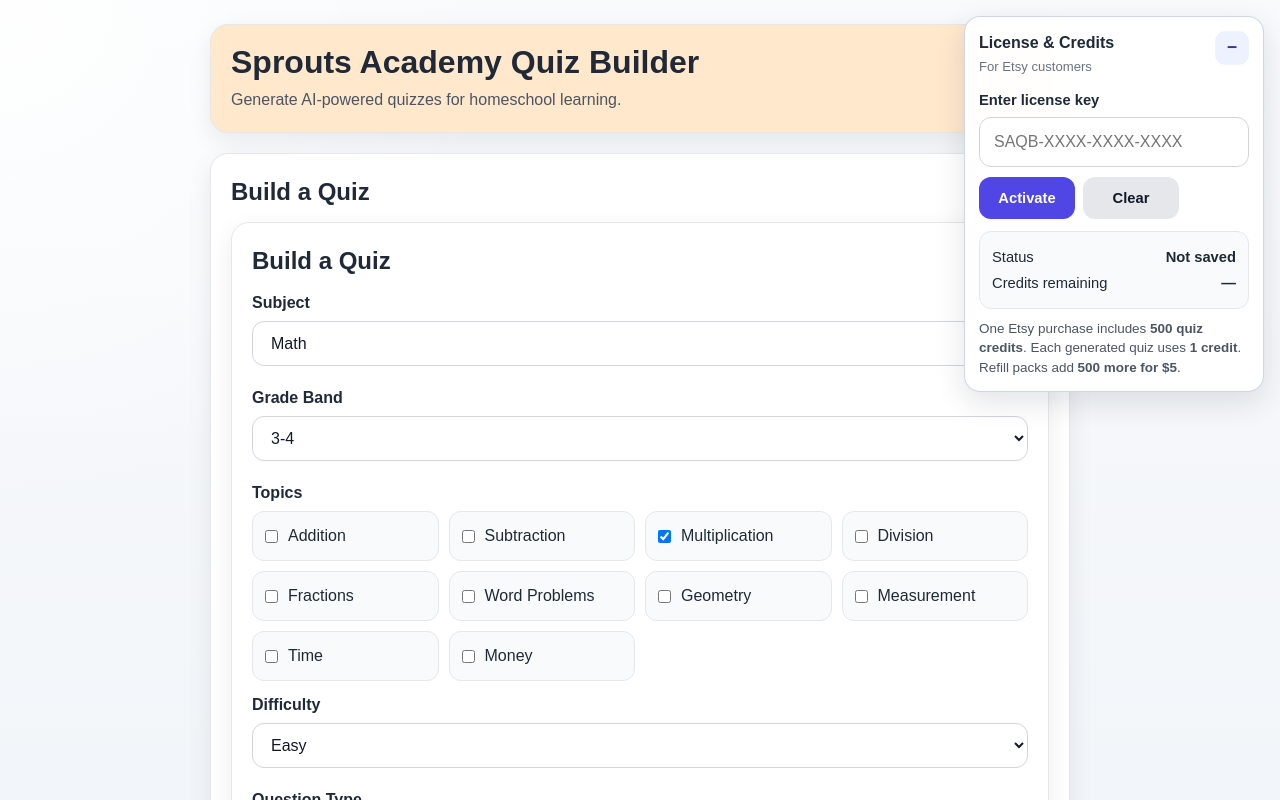
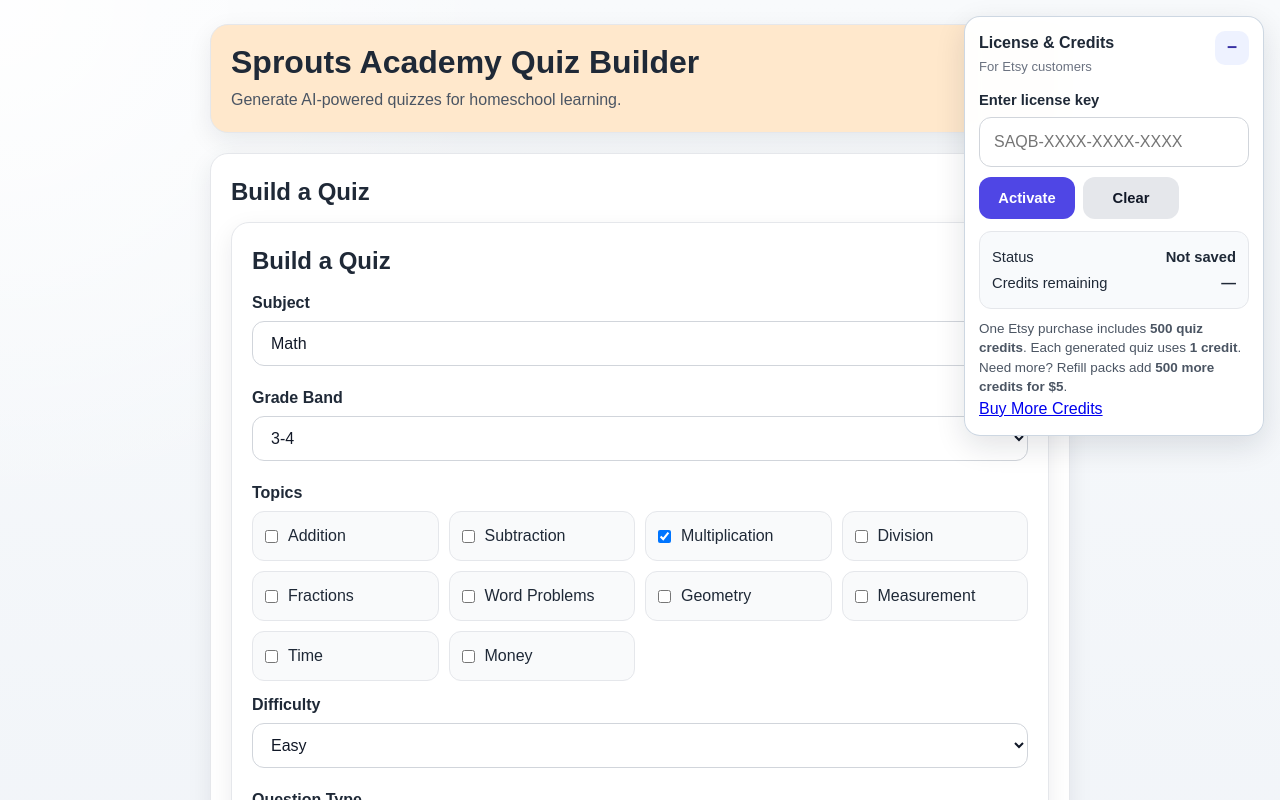
Before and after one commit to Angler6470/sprouts-academy-quiz, a React (Vite) app: page / in a window 1280 px wide. Shown: the top 800 px of the page. Built offline with nearby package versions, Linux system fonts and the light colour scheme.

Commit message:
Enhance license key management and add credits URL
Added a URL for purchasing credits and updated license key handling.

```diff
--- a/src/App.jsx
+++ b/src/App.jsx
@@ -5,6 +5,9 @@
 import { generateQuiz } from './lib/api.js'
 import { saveQuiz, getSavedQuizzes } from './lib/storage.js'
 import { scoreQuiz } from './lib/scoring.js'
+
+const ETSY_CREDITS_URL =
+  'https://www.etsy.com/listing/4472218117/interactive-quiz-builder-for-kids'
 
 function getSubjectTheme(subject) {
   switch (subject) {
@@ -55,7 +58,11 @@
   }, [printMode])
 
   useEffect(() => {
-    localStorage.setItem('sproutsLicenseKey', licenseKey)
+    if (licenseKey.trim()) {
+      localStorage.setItem('sproutsLicenseKey', licenseKey)
+    } else {
+      localStorage.removeItem('sproutsLicenseKey')
+    }
   }, [licenseKey])
 
   useEffect(() => {
@@ -67,6 +74,13 @@
   }, [creditsRemaining])
 
   async function handleGenerate(formData) {
+    const trimmedLicenseKey = licenseKey.trim()
+
+    if (!trimmedLicenseKey) {
+      alert('Please enter and activate your license key first.')
+      return
+    }
+
     setLoading(true)
     setResults(null)
     setAnswers({})
@@ -75,7 +89,7 @@
     try {
       const data = await generateQuiz({
         ...formData,
-        licenseKey: licenseKey.trim()
+        licenseKey: trimmedLicenseKey
       })
 
       const quizData = data?.quiz ?? data
@@ -94,8 +108,10 @@
 
       if (typeof returnedCredits === 'number') {
         setCreditsRemaining(returnedCredits)
-      } else if (licenseKey.trim() && typeof creditsRemaining === 'number' && creditsRemaining > 0) {
-        setCreditsRemaining((prev) => (typeof prev === 'number' && prev > 0 ? prev - 1 : prev))
+      } else if (typeof creditsRemaining === 'number' && creditsRemaining > 0) {
+        setCreditsRemaining((prev) =>
+          typeof prev === 'number' && prev > 0 ? prev - 1 : prev
+        )
       }
 
       window.scrollTo({ top: 0, behavior: 'smooth' })
@@ -205,6 +221,12 @@
     }
   }, [quiz, answers])
 
+  const creditsAreLow =
+    typeof creditsRemaining === 'number' && creditsRemaining > 0 && creditsRemaining <= 25
+
+  const creditsAreEmpty =
+    typeof creditsRemaining === 'number' && creditsRemaining <= 0
+
   return (
     <div className={`app ${subjectTheme}`}>
       <aside className="license-popup no-print" aria-label="License and credits panel">
@@ -265,8 +287,29 @@
 
             <p className="license-help">
               One Etsy purchase includes <strong>500 quiz credits</strong>. Each generated quiz uses{' '}
-              <strong>1 credit</strong>. Refill packs add <strong>500 more for $5</strong>.
+              <strong>1 credit</strong>.
             </p>
+
+            <p className="license-help license-help-secondary">
+              Need more? Refill packs add <strong>500 more credits for $5</strong>.
+            </p>
+
+            {(creditsAreLow || creditsAreEmpty) && (
+              <p className={`license-warning ${creditsAreEmpty ? 'license-warning-empty' : ''}`}>
+                {creditsAreEmpty
+                  ? 'You are out of credits.'
+                  : `You are getting low on credits (${creditsRemaining} left).`}
+              </p>
+            )}
+
+            <a
+              href={ETSY_CREDITS_URL}
+              target="_blank"
+              rel="noreferrer"
+              className="buy-credits-link"
+            >
+              Buy More Credits
+            </a>
           </div>
         )}
       </aside>
```
